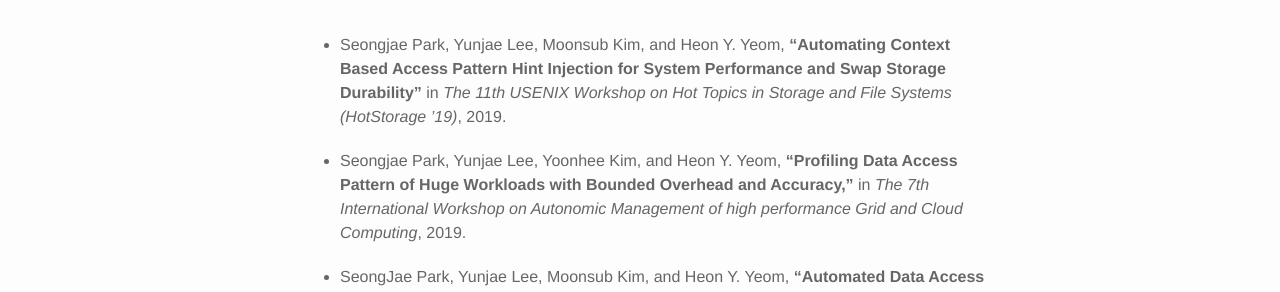
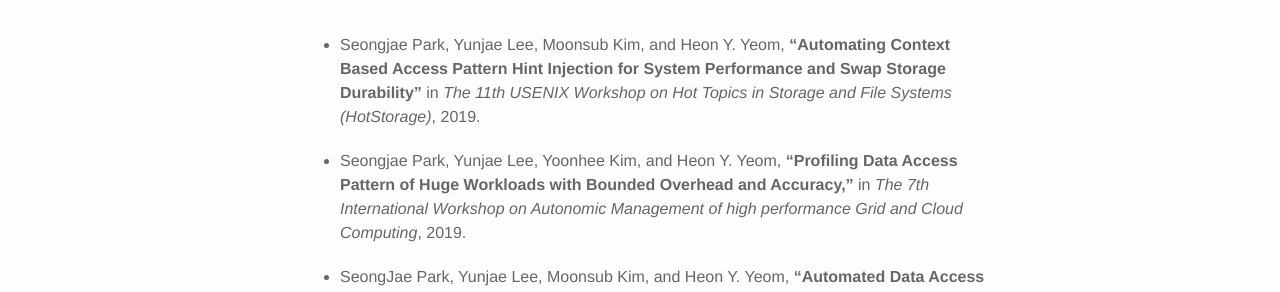
Before and after one commit to yunjae2/yunjae2.github.io, a Jekyll site: the page built from publications.md, in a window 1280 px wide. Shown: the part 149-441 px from the top of the page. Built offline with Jekyll 4.4.1, drawn with Linux system fonts in a browser that asks for light colours; nearby versions of some CDN libraries.

Commit message:
publications: Fix conference name format

```diff
--- a/publications.md
+++ b/publications.md
@@ -3,7 +3,7 @@
 title: publications
 ---
 
-- Seongjae Park, Yunjae Lee, Moonsub Kim, and Heon Y. Yeom, __“Automating Context Based Access Pattern Hint Injection for System Performance and Swap Storage Durability”__ in _The 11th USENIX Workshop on Hot Topics in Storage and File Systems (HotStorage ’19)_, 2019.
+- Seongjae Park, Yunjae Lee, Moonsub Kim, and Heon Y. Yeom, __“Automating Context Based Access Pattern Hint Injection for System Performance and Swap Storage Durability”__ in _The 11th USENIX Workshop on Hot Topics in Storage and File Systems (HotStorage)_, 2019.
 
 - Seongjae Park, Yunjae Lee, Yoonhee Kim, and Heon Y. Yeom, __“Profiling Data Access Pattern of Huge Workloads with Bounded Overhead and Accuracy,”__ in _The 7th International Workshop on Autonomic Management of high performance Grid and Cloud Computing_, 2019.
 
```
